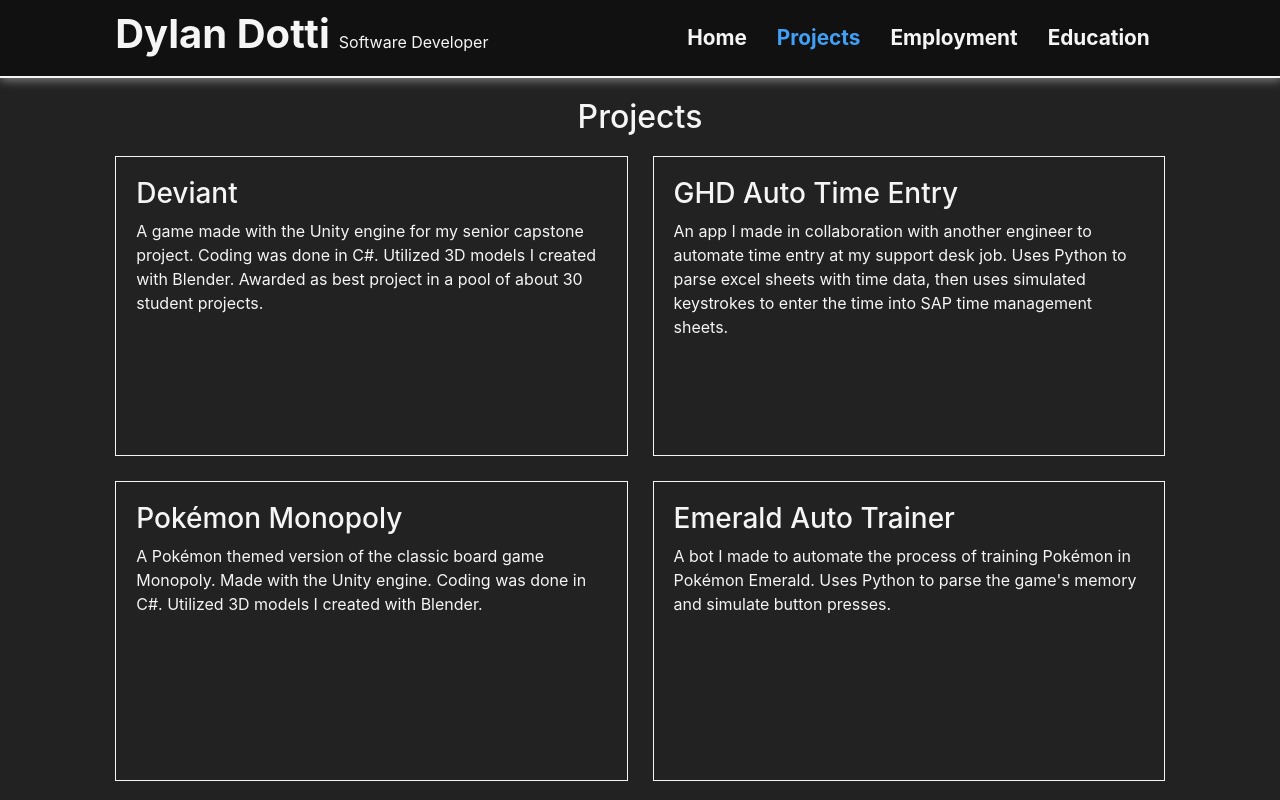
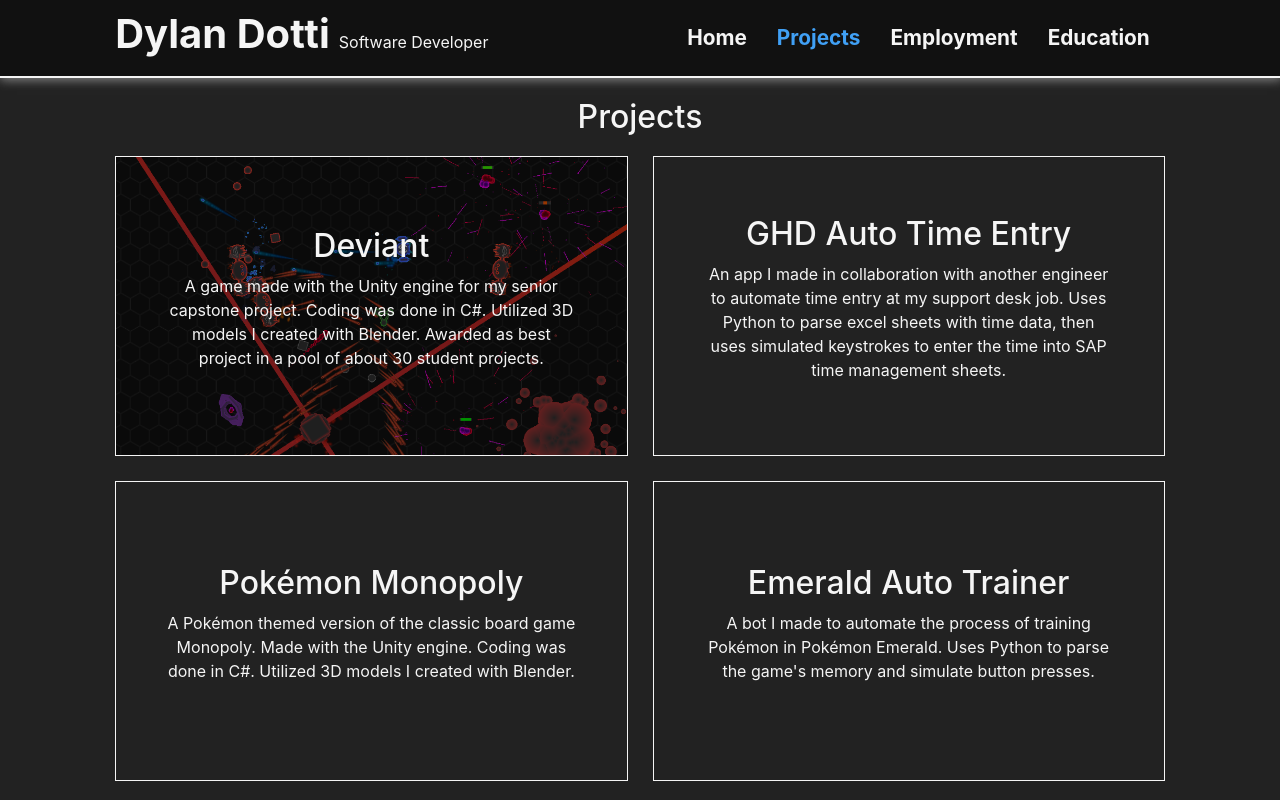
Before and after one commit to Dylan-Dotti/React-Portfolio-Website, a React (Create React App) app: page /projects in a window 1280 px wide. Built offline with nearby package versions, Linux system fonts and the light colour scheme.

Commit message:
Added cover images to project-grid-item

```diff
--- /dev/null
+++ b/src/Components/Projects/ProjectGrid/ProjectGridItem/index.tsx
@@ -0,0 +1,36 @@
+import * as React from 'react';
+import './project-grid-item.scss';
+import { IProjectData } from '../../../../Interfaces/IProjectData';
+
+interface IProjectGridItemProps {
+    project: IProjectData
+}
+
+const ProjectGridItem: React.FC<IProjectGridItemProps> = (props) => {
+
+    const { project } = props;
+
+    return (
+        <div className="project-grid-item">
+            {project.imgSrc && (
+                <div
+                    className="img-wrapper absolute-cover-panel"
+                    style={{
+                        backgroundImage: project.imgSrc ? `url(${project.imgSrc})` : undefined,
+                        backgroundSize: project.imgSrc ? 'cover' : undefined,
+                        backgroundPosition: project.imgSrc ? 'center' : undefined,
+                    }}
+                >
+                    <div className="img-opacity-cover absolute-cover-panel"></div>
+                </div>
+            )}
+            <div className="text-wrapper absolute-cover-panel">
+                <h2>{project.name}</h2>
+                <p>{project.description}</p>
+            </div>
+        </div>
+    );
+
+}
+
+export default ProjectGridItem;
--- /dev/null
+++ b/src/Components/Projects/ProjectGrid/ProjectGridItem/project-grid-item.scss
@@ -0,0 +1,30 @@
+
+.project-grid-item {
+    position: relative;
+    overflow: hidden;
+    cursor: pointer;
+
+    .img-wrapper {
+        transition: transform 0.15s linear;
+    }
+
+    .img-opacity-cover {
+        background-color: rgba(0, 0, 0, 0.4);
+    }
+
+    .text-wrapper {
+        padding: 50px;
+        text-align: center;
+        display: flex;
+        flex-direction: column;
+        justify-content: center;
+        align-items: center;
+    }
+
+    &:hover {
+
+        .img-wrapper {
+            transform: scale(1.2);
+        }
+    }
+}
--- a/src/Components/Projects/ProjectGrid/index.tsx
+++ b/src/Components/Projects/ProjectGrid/index.tsx
@@ -1,4 +1,5 @@
 import * as React from 'react';
+import ProjectGridItem from './ProjectGridItem';
 import { IProjectData } from '../../../Interfaces/IProjectData';
 import './project-grid.scss';
 
@@ -15,10 +16,10 @@ const ProjectGrid: React.FC<IProjectGridProps> = (props) => {
             {(!projects || projects.length === 0) && <p>No projects to display.</p>}
             {projects && projects.length > 0 && projects.map((project, index) => {
                 return (
-                    <div key={project.id} className="project-grid-item">
-                        <h3>{project.name}</h3>
-                        <p>{project.description}</p>
-                    </div>
+                    <ProjectGridItem
+                        key={project.id}
+                        project={project}
+                    />
                 );
             })}
         </div>
--- a/src/Components/Projects/ProjectGrid/project-grid.scss
+++ b/src/Components/Projects/ProjectGrid/project-grid.scss
@@ -7,6 +7,5 @@
     .project-grid-item {
         min-height: 300px;
         border: 1px solid whitesmoke;
-        padding: 20px;
     }
 }
--- a/src/Data/ProjectData.ts
+++ b/src/Data/ProjectData.ts
@@ -5,7 +5,8 @@ const deviantProjectData: IProjectData = {
     name: "Deviant",
     description: "A game made with the Unity engine for my senior capstone project. Coding was done in C#. Utilized 3D models I created with Blender. Awarded as best project in a pool of about 30 student projects.",
     challenges: "This was my first project using React and Redux. I had to learn how to use Redux and how to structure my code to work with Redux. I also had to learn how to use Redux-Thunk to make asynchronous calls to the backend.",
-    startDate: new Date(2020, 5, 1)
+    startDate: new Date(2020, 5, 1),
+    imgSrc: "./img/Deviant/deviant_action.PNG"
 };
 
 const ghdAutoTimeEntryData: IProjectData = {
--- a/src/Interfaces/IProjectData.ts
+++ b/src/Interfaces/IProjectData.ts
@@ -5,4 +5,6 @@ export interface IProjectData {
     description : string
     challenges? : string
     startDate?  : Date
+    endDate?    : Date
+    imgSrc?     : string
 }
```
